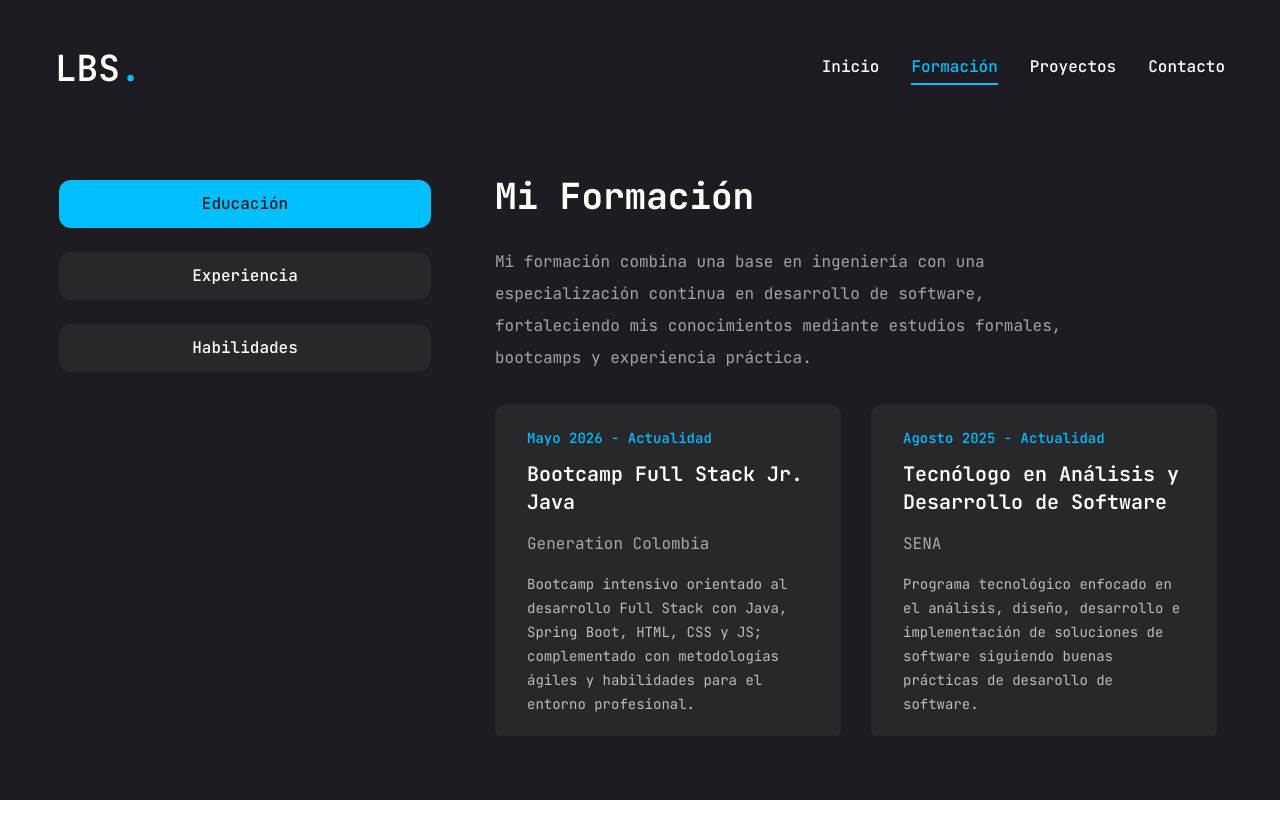
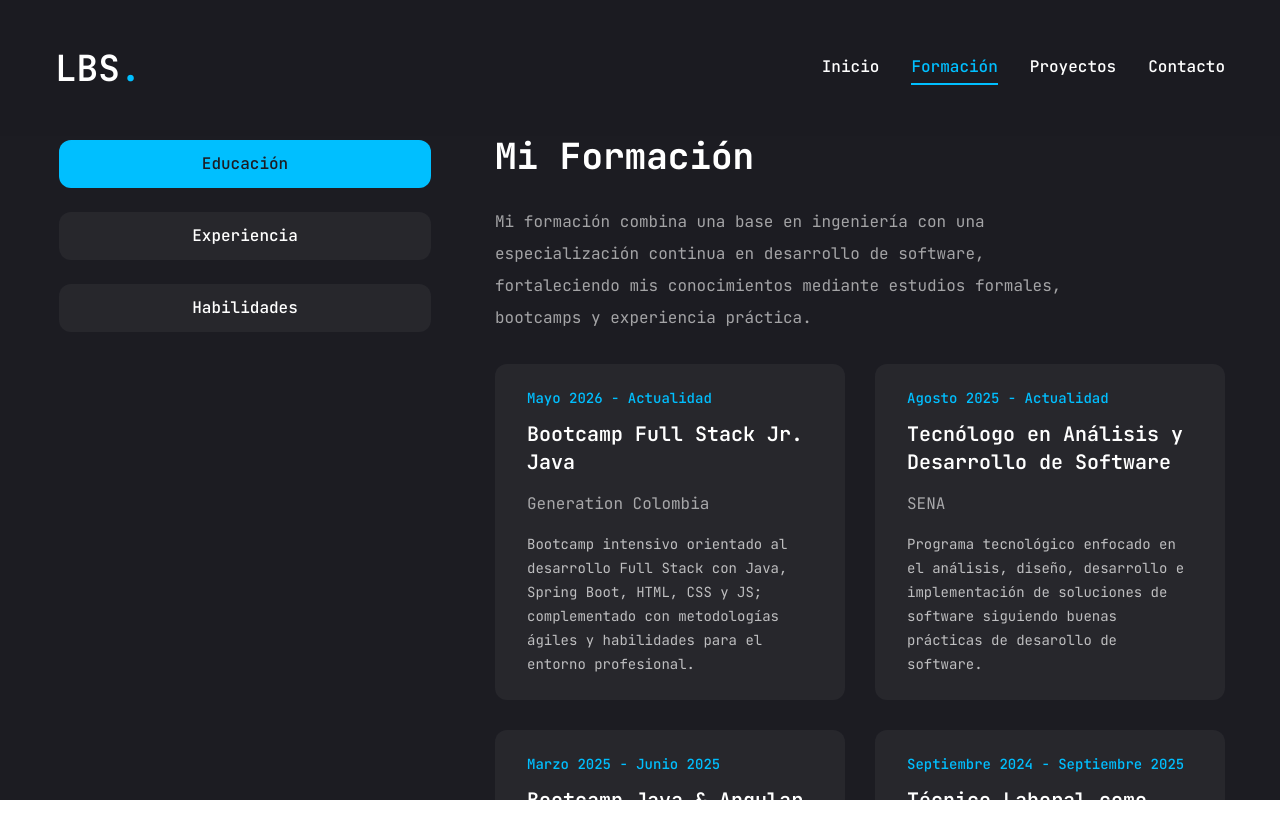
Before and after one commit to larum99/portfolio, a Next.js app: page /resume in a window 1280 px wide. Shown: the top 838 px of the page. Before the commit the page ends 800 px from the top, so only its background shows below. Built offline with nearby package versions, Linux system fonts and the light colour scheme.

Commit message:
update portfolio

```diff
--- a/app/resume/page.jsx
+++ b/app/resume/page.jsx
@@ -208,8 +208,8 @@ const resume = () => {
                         <TabsTrigger value="skills">Habilidades</TabsTrigger>
                     </TabsList>
 
-                    <div className="h-[70vh] w-full overflow-y-auto pr-2">
-                        <TabsContent value="education" className="w-full">
+                    <div className="h-[900px] w-full">
+                        <TabsContent value="education" className="w-full h-full">
                             <div className="flex flex-col gap-[30px] text-center xl:text-left">
                                 <h3 className="text-4xl font-bold">{education.title}</h3>
                                 <p className="max-w-[600px] text-white/60 mx-auto xl:mx-0">{education.description}</p>
@@ -243,7 +243,7 @@ const resume = () => {
                                     </ul>
                             </div>
                         </TabsContent>
-                        <TabsContent value="experience" className="w-full">
+                        <TabsContent value="experience" className="w-full h-full">
                             <div className="flex flex-col gap-[30px] text-center xl:text-left">
 
                                 <h3 className="text-4xl font-bold">
@@ -283,7 +283,7 @@ const resume = () => {
                                 </ul>
                             </div>
                         </TabsContent>
-                        <TabsContent value="skills" className="w-full">
+                        <TabsContent value="skills" className="w-full h-full">
                             <div className="flex flex-col gap-[30px]">
 
                                 <div className="text-center xl:text-left">
```
